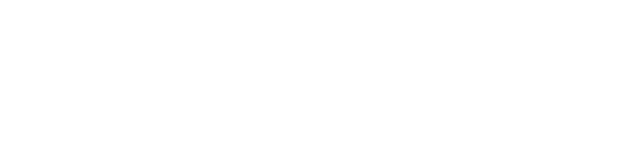
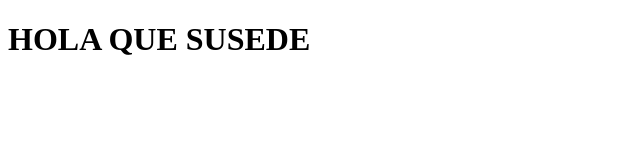
Before and after one commit to xaulosky/Pruebagit, a plain HTML site: page index.html in a window 1280 px wide. Shown: the whole page, without its empty margins (0-640 px from the left). Drawn offline with Linux system fonts and the light colour scheme.

Commit message:
segunda version html con titulo

```diff
--- a/index.html
+++ b/index.html
@@ -5,6 +5,7 @@
     <title>Hola quetal</title>
 </head>
 <body>
+   <h1>HOLA QUE SUSEDE</h1>
 
 </body>
 </html>
```
